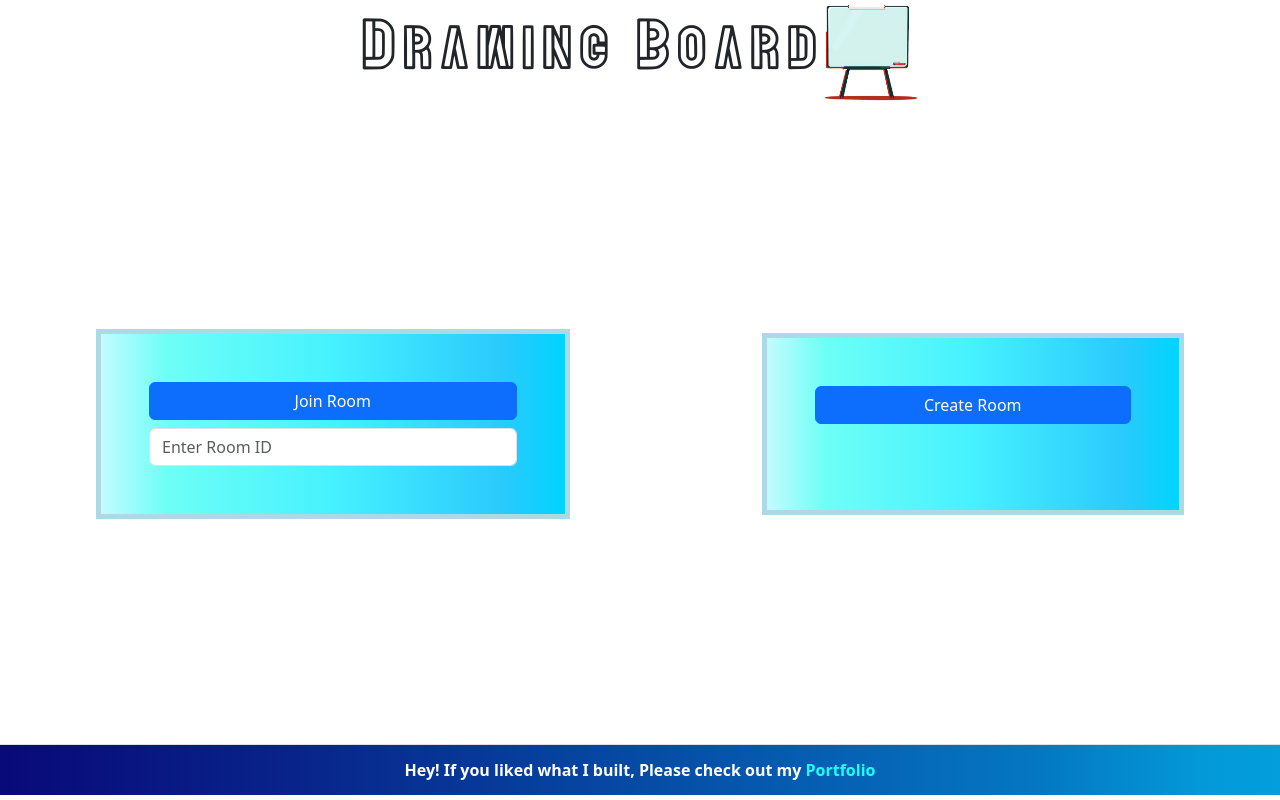
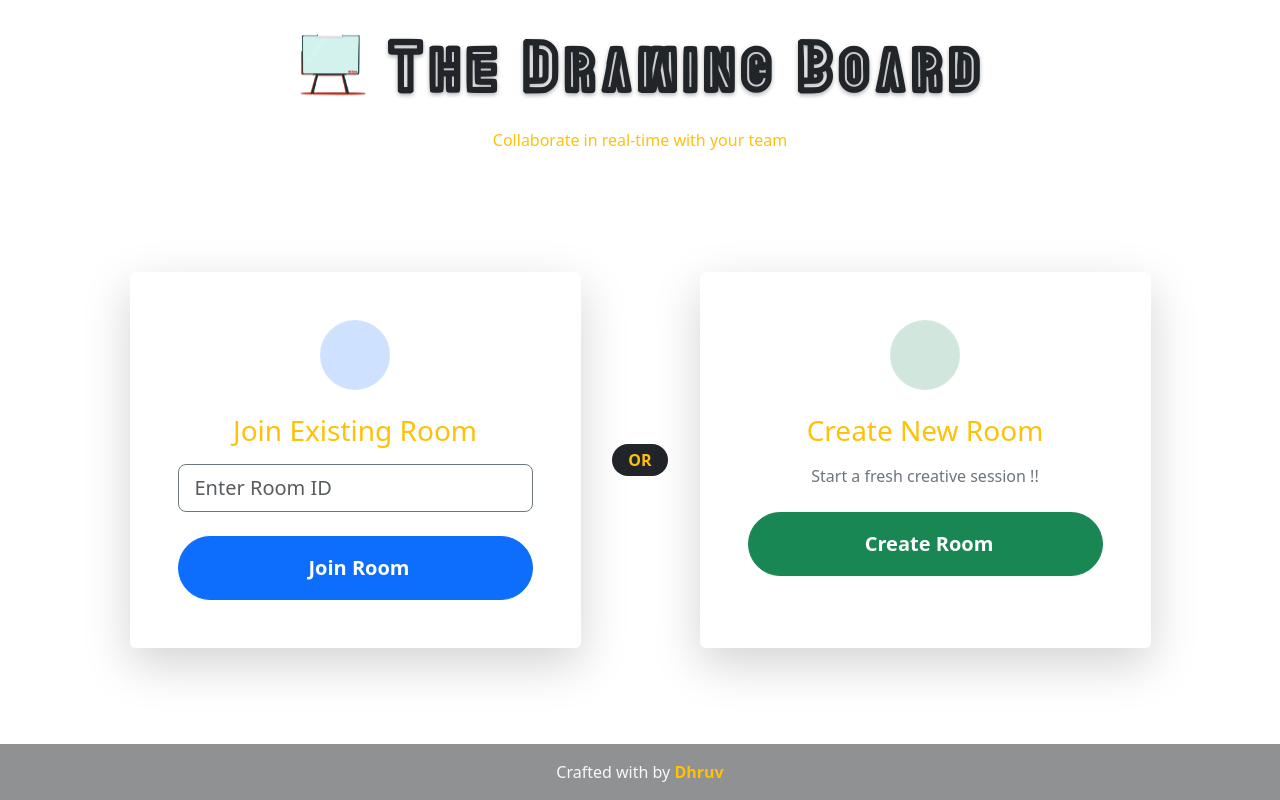
Before and after one commit to organizedmess/Drawing-board-frontend, an Angular app: page / in a window 1280 px wide. Built offline with nearby package versions, Linux system fonts and the light colour scheme.

Commit message:
feat: setup new ui

```diff
--- a/angular.json
+++ b/angular.json
@@ -110,5 +110,8 @@
         }
       }
     }
+  },
+  "cli": {
+    "analytics": false
   }
 }
--- a/src/app/lobby/lobby.component.css
+++ b/src/app/lobby/lobby.component.css
@@ -2,6 +2,130 @@
     font-family:'hollow';
     src: url('../../assets/Cavana-mLj0P.ttf');
 }
+
+h1{
+    font-family: 'hollow';
+    font-size: 5em;
+}
+
+.bg-gradient {
+    background: linear-gradient(135deg, #1a1a2e 0%, #16213e 100%);
+  }
+
+  .bg-animation {
+    overflow: hidden;
+    z-index: 1;
+  }
+
+  .bg-animation div {
+    position: absolute;
+    border-radius: 50%;
+    background: rgba(255, 255, 255, 0.1);
+    animation: float 15s infinite linear;
+  }
+
+  .circle-position-1 {
+    width: 300px;
+    height: 300px;
+    top: -50px;
+    left: -50px;
+    animation-delay: 0s;
+  }
+
+  .circle-position-2 {
+    width: 500px;
+    height: 500px;
+    bottom: -150px;
+    right: -100px;
+    animation-delay: 2.5s;
+  }
+
+  .circle-position-3 {
+    width: 200px;
+    height: 200px;
+    top: 40%;
+    right: 20%;
+    animation-delay: 5s;
+  }
+
+  @keyframes float {
+    0% { transform: translateY(0) rotate(0deg); }
+    50% { transform: translateY(-20px) rotate(180deg); }
+    100% { transform: translateY(0) rotate(360deg); }
+  }
+
+  .floating {
+    animation: floating 3s ease-in-out infinite;
+  }
+
+  @keyframes floating {
+    0% { transform: translateY(0px); }
+    50% { transform: translateY(-10px); }
+    100% { transform: translateY(0px); }
+  }
+
+  .hover-scale {
+    transition: transform 0.3s ease;
+  }
+
+  .hover-scale:hover {
+    transform: scale(1.02);
+  }
+
+  .hover-grow {
+    transition: all 0.3s ease;
+  }
+
+  .hover-grow:hover {
+    transform: scale(1.05);
+    box-shadow: 0 5px 15px rgba(0, 0, 0, 0.3);
+  }
+
+  .hover-underline:hover {
+    text-decoration: underline !important;
+  }
+
+  .bg-blur {
+    background: rgba(255, 255, 255, 0.05);
+    backdrop-filter: blur(10px);
+    -webkit-backdrop-filter: blur(10px);
+    border: 1px solid rgba(255, 255, 255, 0.1);
+  }
+
+  .bg-dark-20 {
+    background: rgba(0, 0, 0, 0.2);
+  }
+
+  .border-light {
+    border: 1px solid rgba(255, 255, 255, 0.2);
+  }
+
+  .icon-container {
+    width: 70px;
+    height: 70px;
+    border-radius: 50%;
+    display: flex;
+    align-items: center;
+    justify-content: center;
+  }
+
+  .bg-primary-light {
+    background: rgba(13, 110, 253, 0.2);
+  }
+
+  .bg-success-light {
+    background: rgba(25, 135, 84, 0.2);
+  }
+
+  .text-shadow {
+    text-shadow: 0 2px 4px rgba(0, 0, 0, 0.3);
+  }
+
+  .z-index-2 {
+    z-index: 2;
+  }
+
+/*
 
 .h-100vh{
     height: 80vh;
@@ -18,10 +142,6 @@
     background-color: black;
     background-color: white;
     align-items: center;
-}
-h1{
-    font-family: 'hollow';
-    font-size: 5em;
 }
 
 .mat-mdc-snack-bar-container .mdc-snackbar__surface{
@@ -53,9 +173,10 @@ footer{
     background: rgb(2,0,36);
     background: linear-gradient(90deg, rgba(2,0,36,1) 0%, rgba(0,212,255,1) 0%, rgba(9,9,121,1) 0%, rgba(8,37,140,1) 24%, rgba(4,119,194,1) 81%, rgba(3,153,216,1) 94%, rgba(3,158,219,1) 100%);
     color: #fff;
-    padding: 13px 0;
+    padding: 15px 0;
   }
 
 a{
     color: #1dffff;
 }
+   */
--- a/src/app/lobby/lobby.component.html
+++ b/src/app/lobby/lobby.component.html
@@ -1,22 +1,75 @@
-<div class="header">
-    <h1 class="d-sm-flex justify-content-center overflow-hidden">Drawing Board</h1>
-    <img src="../../assets/drawing-board.png" alt="logo" class="d-sm-flex justify-content-center" style="width: 100px;">
+<div class="min-vh-100 d-flex flex-column bg-gradient">
+    <!-- Animated Background -->
+    <div class="position-fixed top-0 left-0 w-100 h-100 bg-animation">
+      <div class="circle-position-1"></div>
+      <div class="circle-position-2"></div>
+      <div class="circle-position-3"></div>
     </div>
 
-<div class="container" class="h-100vh d-sm-flex justify-content-around align-items-center" >
+    <!-- Header -->
+    <header class="text-center py-4 position-relative z-index-2">
+      <div class="d-flex justify-content-center align-items-center gap-3">
+        <img src="../../assets/drawing-board.png" alt="logo" class="img-fluid floating" style="width: 70px;">
+        <h1 class="display-4 fw-bold m-0 text-shadow">The Drawing Board</h1>
+      </div>
+      <p class="text-warning mt-2 mb-0">Collaborate in real-time with your team</p>
+    </header>
 
-    <div id="join-room-container" class="d-sm-flex justify-content-center p-lg-5 flex-sm-wrap gap-2">
-        <button class="btn btn-primary w-100" (click)="joinRoom()">Join Room</button>
-        <input type="text" class="form-control" placeholder="Enter Room ID" [(ngModel)]="roomId">
+    <!-- Main Content -->
+    <main class="flex-grow-1 d-flex align-items-center py-5 position-relative z-index-2">
+      <div class="container">
+        <div class="row justify-content-center g-4">
+          <!-- Join Room Card -->
+          <div class="col-lg-5">
+            <div class="card border-0 shadow-lg h-100 hover-scale bg-blur">
+              <div class="card-body text-center p-4 p-lg-5">
+                <div class="icon-container bg-primary-light mb-4 mx-auto">
+                  <i class="bi bi-door-open-fill text-primary fs-2"></i>
+                </div>
+                <h2 class="card-title h3 mb-3 text-warning">Join Existing Room</h2>
+                <div class="mb-4">
+                  <input type="text" class="form-control form-control-lg text-warning border-secondary"
+                         placeholder="Enter Room ID" [(ngModel)]="roomId">
+                </div>
+                <button class="btn btn-primary btn-lg w-100 py-3 rounded-pill fw-bold hover-grow" (click)="joinRoom()">
+                  <i class="bi bi-box-arrow-in-right me-2"></i>Join Room
+                </button>
+              </div>
+            </div>
           </div>
 
-    <div id="create-room-container" class="d-sm-flex justify-content-center p-lg-5 flex-sm-wrap w-33">
-        <button class="btn btn-primary w-100" (click)="createRoom()">Create Room</button>
-        <input type="text" class="form-control" style="visibility: hidden;" placeholder="Enter Room ID" [(ngModel)]="roomId">
+          <!-- Divider -->
+          <div class="col-lg-1 d-none d-lg-flex align-items-center justify-content-center position-relative">
+            <div class="h-50 w-1 bg-white bg-opacity-25 rounded-pill"></div>
+            <span class="position-absolute bg-dark px-3 py-1 rounded-pill text-warning fw-bold">OR</span>
           </div>
 
+          <!-- Create Room Card -->
+          <div class="col-lg-5">
+            <div class="card border-0 shadow-lg h-100 hover-scale bg-blur">
+              <div class="card-body text-center p-4 p-lg-5">
+                <div class="icon-container bg-success-light mb-4 mx-auto">
+                  <i class="bi bi-plus-circle-fill text-success fs-2"></i>
                 </div>
+                <h2 class="card-title h3 mb-3 text-warning">Create New Room</h2>
+                <p class="text-secondary mb-4">Start a fresh creative session !!</p>
+                <button class="btn btn-success btn-lg w-100 py-3 rounded-pill fw-bold hover-grow" (click)="createRoom()">
+                  <i class="bi bi-lightning-fill me-2"></i>Create Room
+                </button>
+              </div>
+            </div>
+          </div>
+        </div>
+      </div>
+    </main>
 
-<footer class="d-sm-flex justify-content-around border-top fw-bold footer-background w-100">
-    <p class="m-0">Hey! If you liked what I built, Please check out my <a href="https://my-portfolio-puce-beta.vercel.app/" class="text-decoration-none ">Portfolio</a></p>
+    <!-- Footer -->
+    <footer class="py-3 position-relative z-index-2 bg-dark bg-opacity-50">
+      <div class="container">
+        <p class="m-0 text-center text-light">
+          Crafted with <i class="bi bi-heart-fill text-danger"></i> by
+          <a href="https://my-portfolio-puce-beta.vercel.app/" class="text-decoration-none text-warning fw-bold hover-underline">Dhruv</a>
+        </p>
+      </div>
     </footer>
+  </div>
```
Also changed, not shown: package.json (+14 -14 lines), 1 other file (tests, documents, lock files or other folders). Lines whose indentation alone changed are shown as unchanged.
